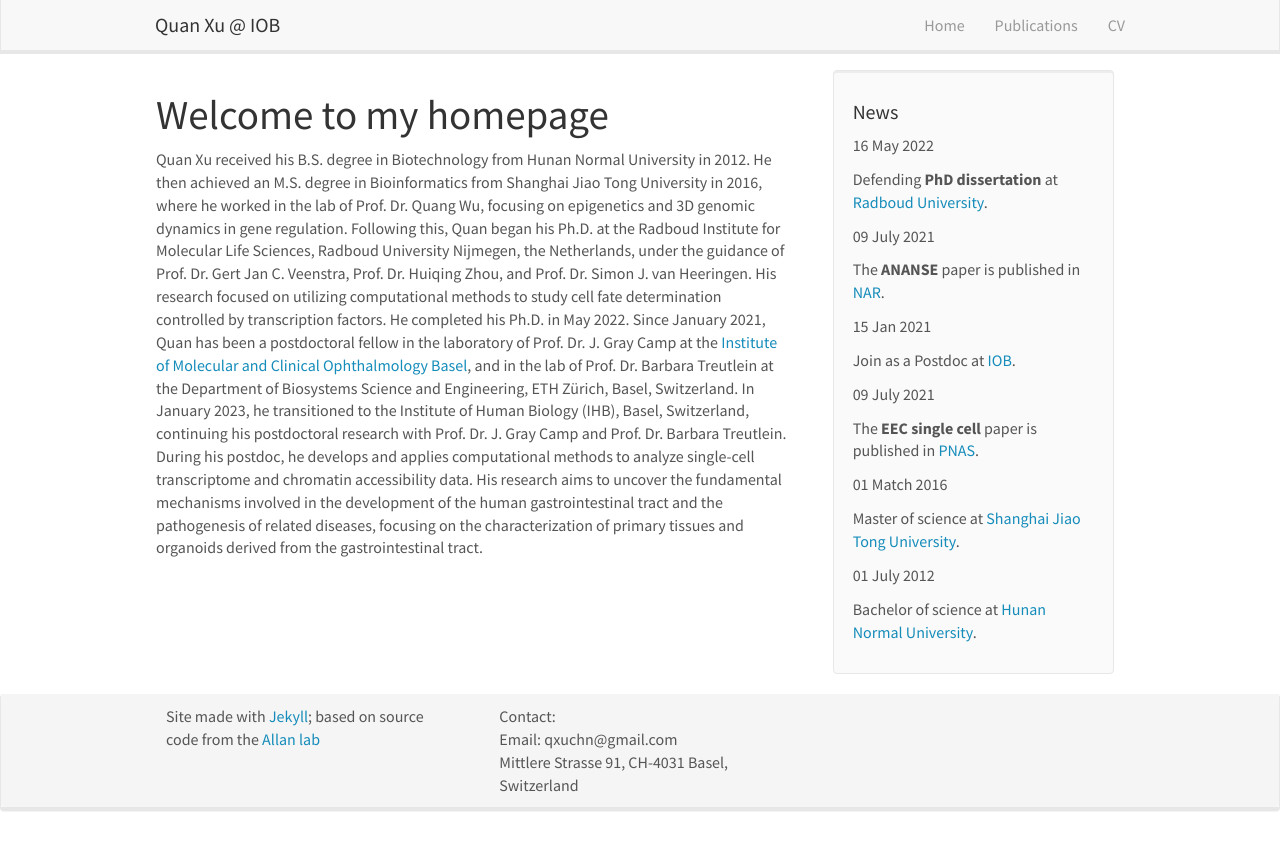
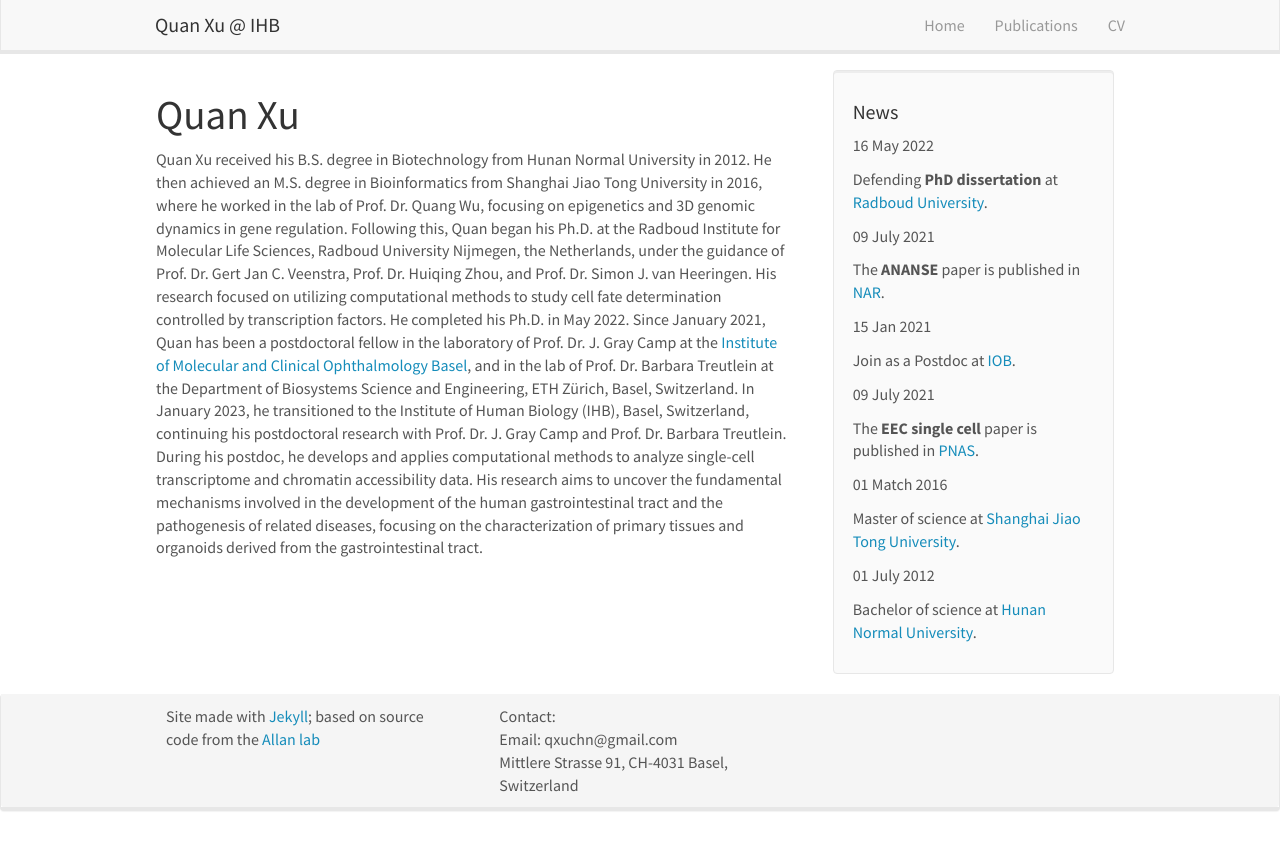
Before and after one commit to bioqxu/bioqxu.github.io, a Jekyll site: the page built from _pages/home.md, in a window 1280 px wide. Shown: the top 850 px of the page. Built offline with Jekyll 4.4.1, drawn with Linux system fonts in a browser that asks for light colours; nearby versions of some CDN libraries.

Commit message:
change header

```diff
--- a/_includes/header.html
+++ b/_includes/header.html
@@ -8,7 +8,7 @@
 		<span class="icon-bar"></span>
 	  </button>
 
-    <a class="navbar-brand" href="{{ site.url }}{{ site.baseurl }}/">Quan Xu @ IOB</a>
+    <a class="navbar-brand" href="{{ site.url }}{{ site.baseurl }}/">Quan Xu @ IHB</a>
 	</div>
 	<div class="collapse navbar-collapse" id="navbar-collapse-1">
 	  <ul class="nav navbar-nav navbar-right">
--- a/_layouts/homelay.html
+++ b/_layouts/homelay.html
@@ -3,7 +3,7 @@ layout: default
 ---
 
   <div id="homeid" class="col-sm-8">
-        <h1>Welcome to my homepage</h1>
+        <h1>Quan Xu</h1>
 
 	{{ content }}
   </div>
```
